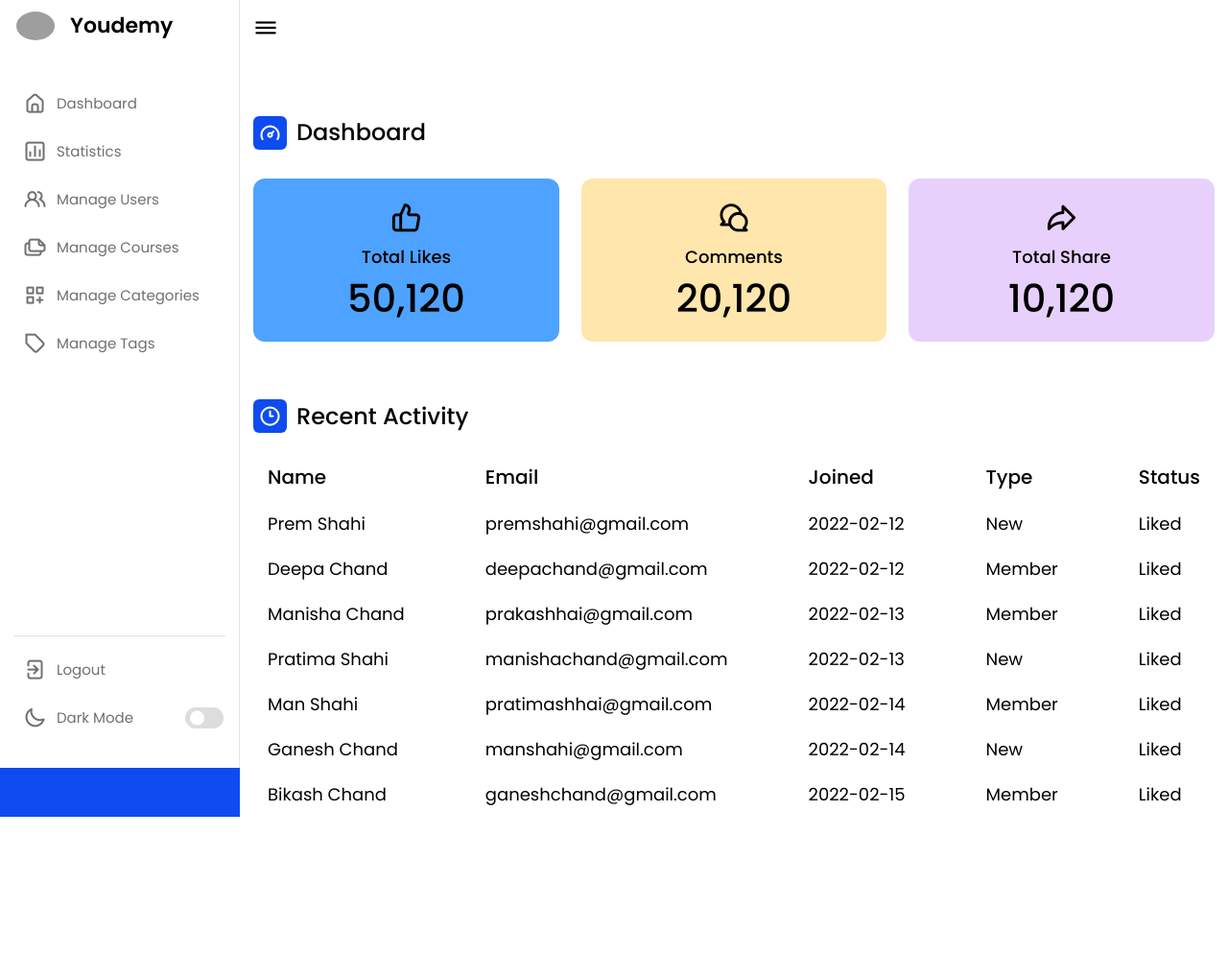
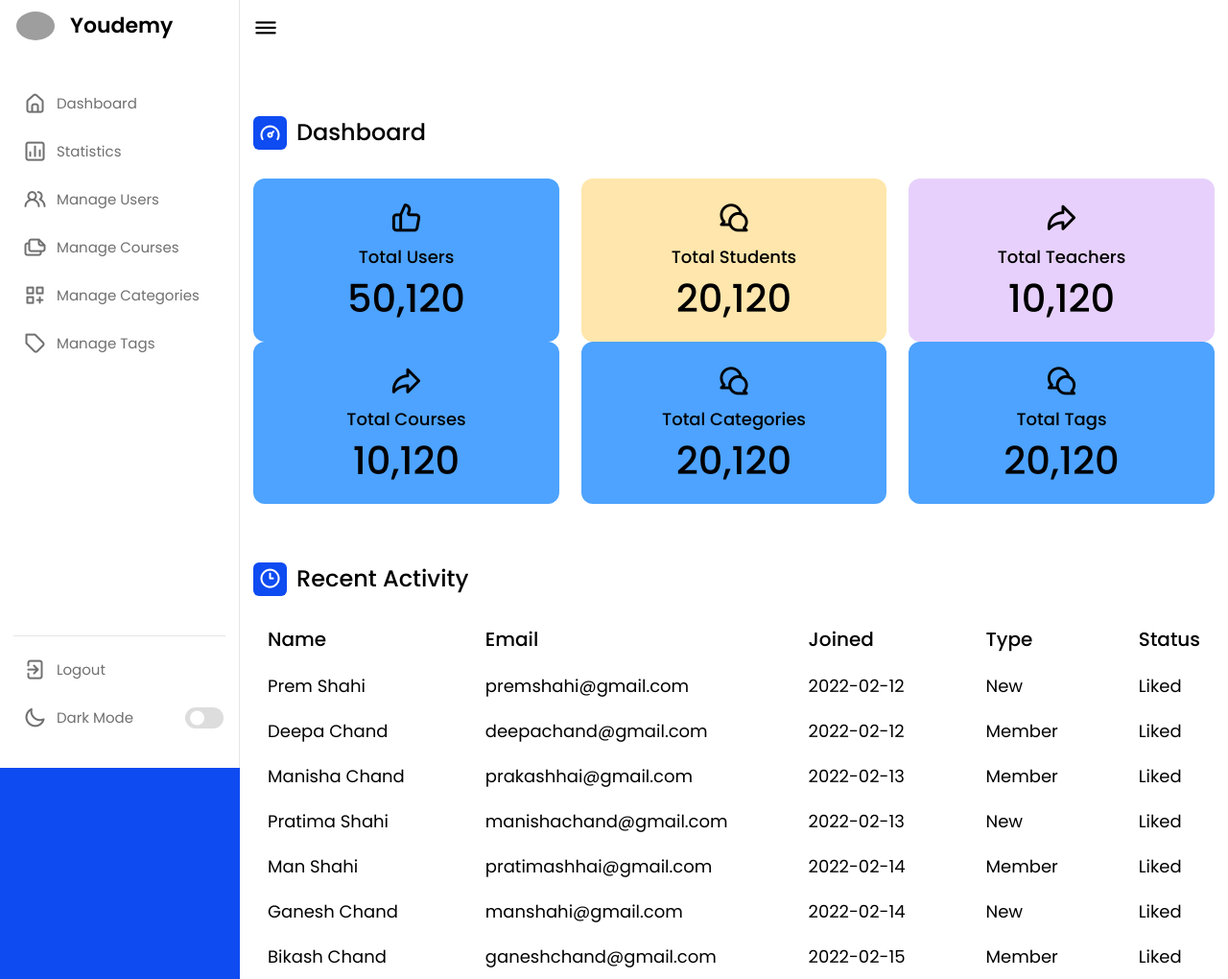
Before and after one commit to YassineElHassani/Youdemy, a PHP site: page /dashboard/index.php in a window 1280 px wide. Shown: the whole page at 96% size. Before the commit the page ends 851 px from the top, so only its background shows below. Run offline with PHP 8.4, Linux system fonts and the light colour scheme; the visitor is signed in with stand-in values (Sample User, id 1); data that the repository does not hold is empty; some libraries are stand-ins or nearby versions; grey boxes are pictures that could not be loaded.

Commit message:
Editig cards

```diff
--- a/dashboard/index.php
+++ b/dashboard/index.php
@@ -1,4 +1,5 @@
 <?php
+require_once '../class/Admin.php';
 
 session_start();
 
@@ -7,7 +8,9 @@ if (!isset($_SESSION["id"]) || $_SESSION["role"] !== "admin") {
     exit();
 }
 
-
+$stats = new Admin();
+$totalUsers = $stats->totalUsers();
+$totalCourses = $stats->totalCourses();
 
 ?>
 
@@ -25,18 +28,33 @@ include_once './layout/header.php';
         <div class="boxes">
             <div class="box box1">
                 <i class="uil uil-thumbs-up"></i>
-                <span class="text">Total Likes</span>
+                <span class="text">Total Users</span>
                 <span class="number">50,120</span>
             </div>
             <div class="box box2">
                 <i class="uil uil-comments"></i>
-                <span class="text">Comments</span>
+                <span class="text">Total Students</span>
                 <span class="number">20,120</span>
             </div>
             <div class="box box3">
                 <i class="uil uil-share"></i>
-                <span class="text">Total Share</span>
+                <span class="text">Total Teachers</span>
                 <span class="number">10,120</span>
+            </div>
+            <div class="box box4">
+                <i class="uil uil-share"></i>
+                <span class="text">Total Courses</span>
+                <span class="number">10,120</span>
+            </div>
+            <div class="box box5">
+                <i class="uil uil-comments"></i>
+                <span class="text">Total Categories</span>
+                <span class="number">20,120</span>
+            </div>
+            <div class="box box6">
+                <i class="uil uil-comments"></i>
+                <span class="text">Total Tags</span>
+                <span class="number">20,120</span>
             </div>
         </div>
     </div>
```
